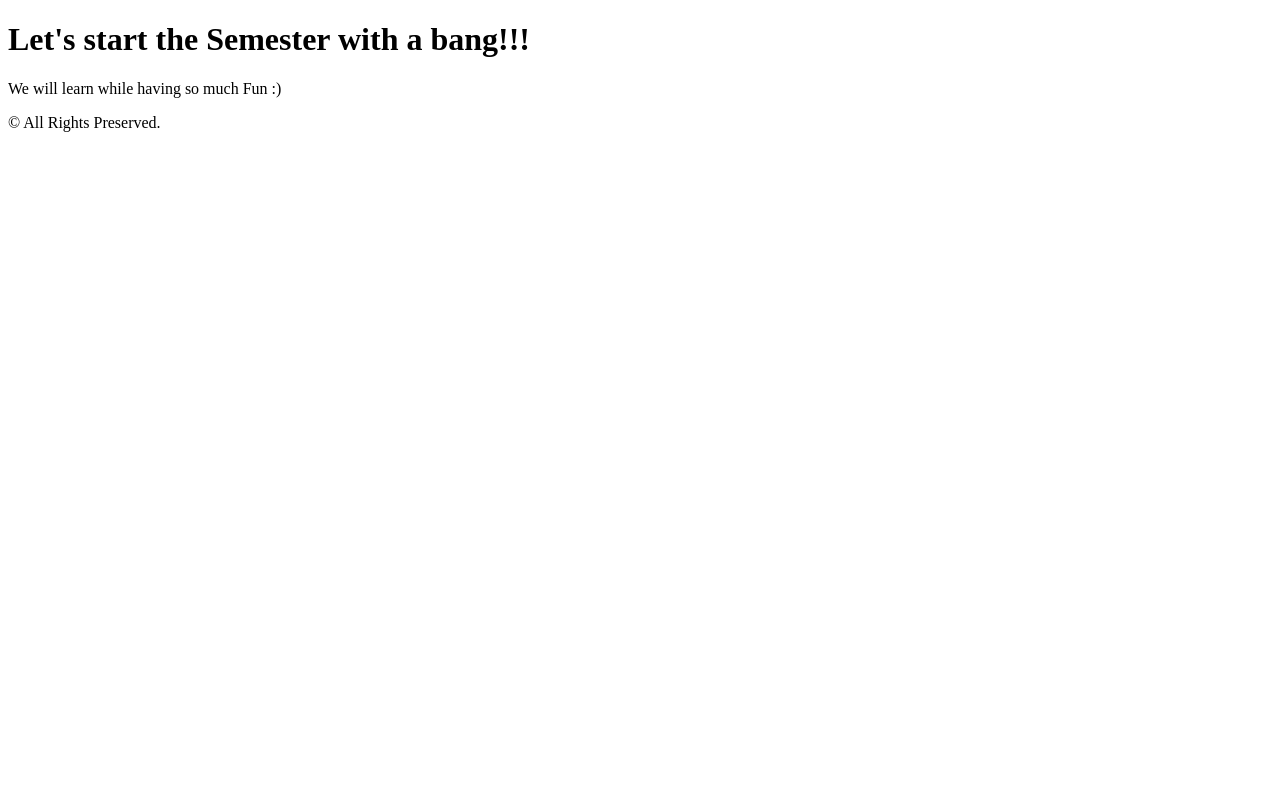
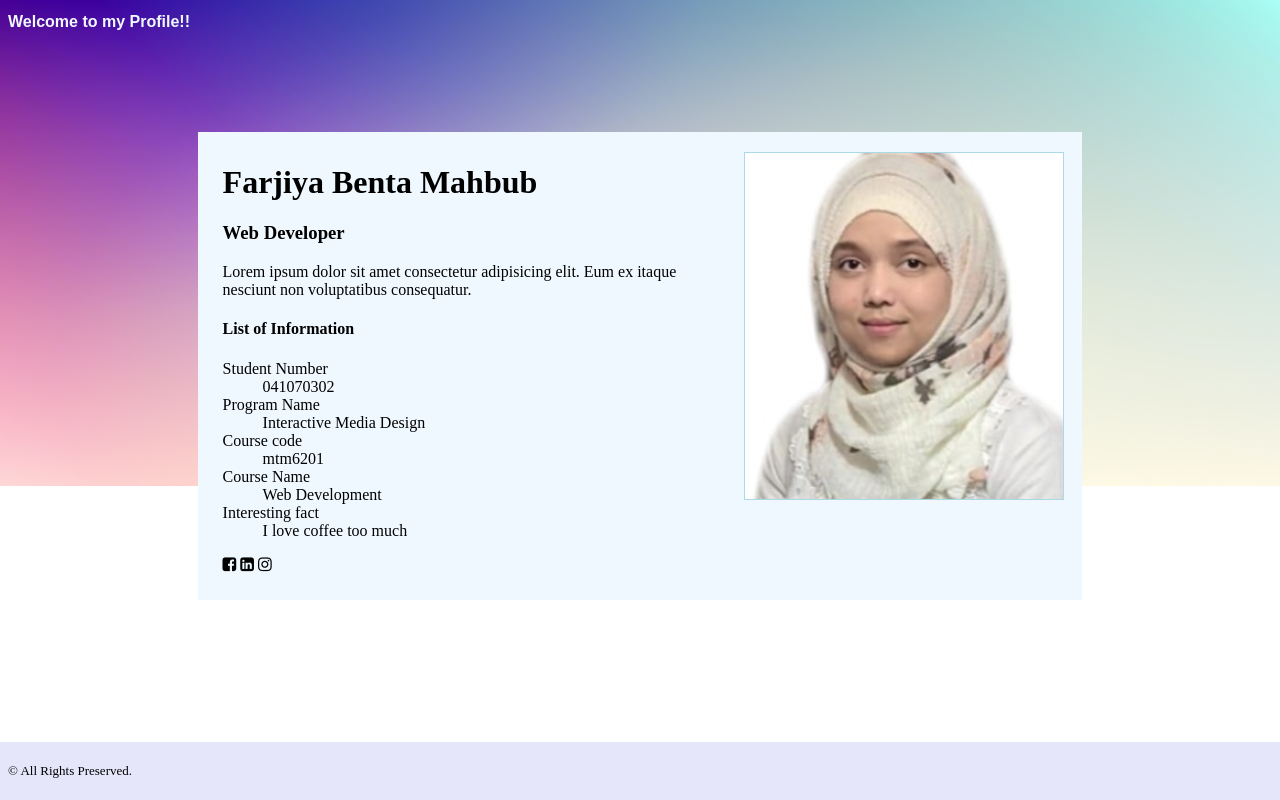
Before and after one commit to farjiyaO/mtm6201-week1-040, a plain HTML site: page index.html in a window 1280 px wide. Drawn offline with Linux system fonts and the light colour scheme.

Commit message:
creates styles.css to add design in the website

```diff
--- /dev/null
+++ b/css/styles.css
@@ -0,0 +1,49 @@
+body{
+    background-image: url("../images/pexels-gradienta-7130491.jpg");
+    font-family:'Times New Roman', Times, serif;
+    background-size: 100% 80%;
+    background-repeat: no-repeat;
+}
+h2{
+    color: aliceblue;
+    font-family: fantasy;
+    font-size: 1rem;
+}
+img{
+    width: 100%;
+    border: 1px solid lightblue;
+}
+
+.card{
+    background-color: aliceblue;
+    display: flex;
+    flex-direction: row-reverse;
+    width: 70%;
+    margin: 0 auto;
+    margin-top: 8%;
+}
+.content{
+    background-color: aliceblue;
+    width: 60%;
+    padding: 10px 25px;
+}
+
+i{
+
+    font-size: 24px;
+}
+.profie-img{
+    padding: 20px 20px 0 20px;
+    width: 40%;
+}
+footer p{
+    font-size:small;
+}
+.footer{
+    position: fixed;
+    left: 0;
+    bottom: 0;
+    background-color:lavender;
+    width: 100%;
+    padding: 8px;
+}
--- a/index.html
+++ b/index.html
@@ -1,24 +1,61 @@
 <!DOCTYPE html>
 <html lang="en">
+
 <head>
     <meta charset="UTF-8">
     <meta http-equiv="X-UA-Compatible" content="IE=edge">
     <meta name="viewport" content="width=device-width, initial-scale=1.0">
     <!--content: this width should be deviced width,
     initial-scale: zoomed in or out, 1 means we are seeing 100% view-->
-    <title>week-1</title>
+    <link rel="stylesheet" href="css/styles.css">
+    <link rel="stylesheet" href="https://cdnjs.cloudflare.com/ajax/libs/font-awesome/4.7.0/css/font-awesome.min.css">
+    <title>Farjiya Benta Mahbub</title>
 </head>
+
 <body>
-    <h1>Let's start the Semester with a bang!!!</h1>
+
     <main>
-        <p>
-            We will learn while having so much Fun :)
-        </p>
+        <h2>Welcome to my Profile!!</h2>
+        <div class="card">
+            <div class="profie-img">
+                <img src="images/profile-picture.jpg" alt="A girl">
+            </div>
+            <div class="content">
+                <h1>Farjiya Benta Mahbub</h1>
+                <h3>Web Developer</h3>
+                <p>
+                    Lorem ipsum dolor sit amet consectetur adipisicing elit. Eum ex itaque nesciunt non voluptatibus
+                    consequatur.
+                </p>
+                <h4>List of Information</h4>
+                <dl>
+                    <dt>Student Number</dt>
+                    <dd>041070302</dd>
+                    <dt>Program Name</dt>
+                    <dd>Interactive Media Design</dd>
+                    <dt>Course code</dt>
+                    <dd>mtm6201</dd>
+                    <dt>Course Name</dt>
+                    <dd>Web Development</dd>
+                    <dt>Interesting fact</dt>
+                    <dd>I love coffee too much </dd>
+                </dl>
+                <!--icon-->
+                <p class="icon">
+                    <i class="fa fa-facebook-square"></i>
+                    <i class="fa fa-linkedin-square"></i>
+                    <i class="fa fa-instagram"></i>
+                </p>
+            </div>
+        </div>
     </main>
     <footer>
-        <p>
-            &copy;  All Rights Preserved.
-        </p>
+        <div class="footer">
+            <p>
+                &copy; All Rights Preserved.
+            </p>
+        </div>
     </footer>
 </body>
+
 </html>
```
Also changed, not shown: images/pexels-gradienta-7130491.jpg (added), images/profile-picture.jpg (added), 1 other file.
